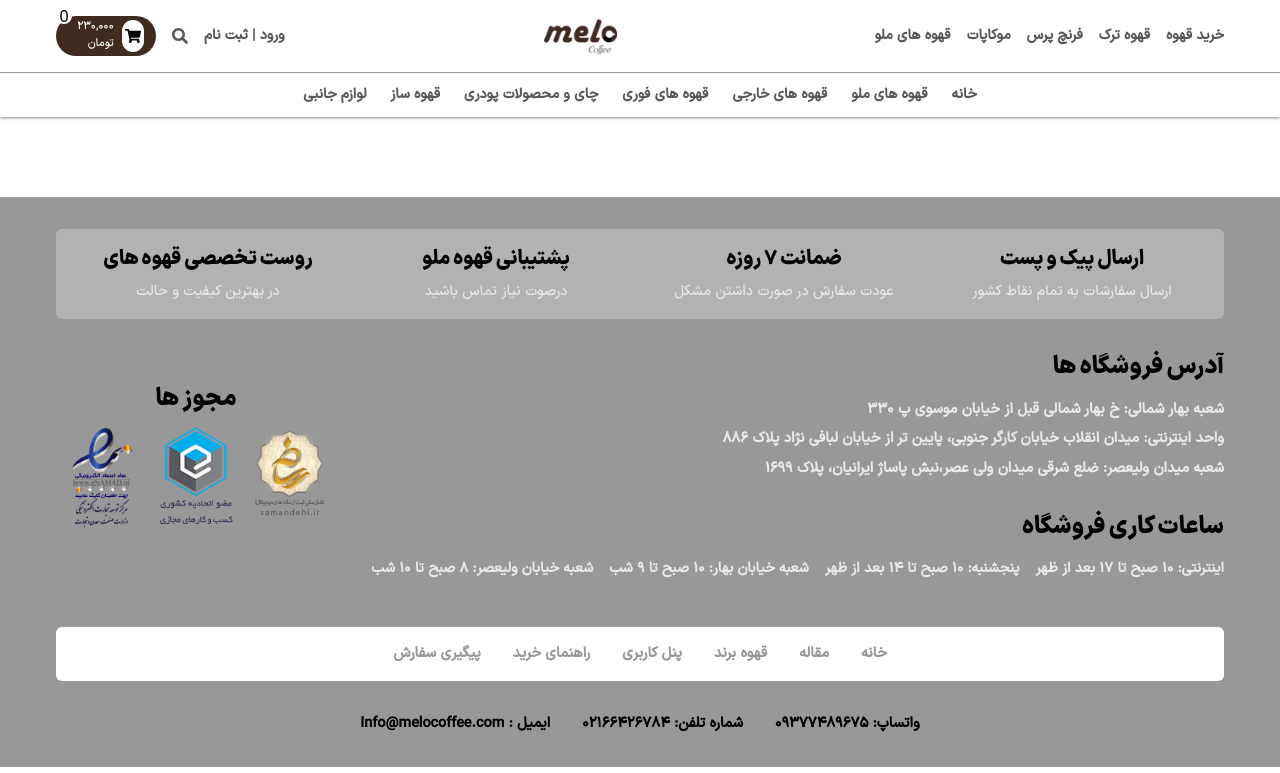
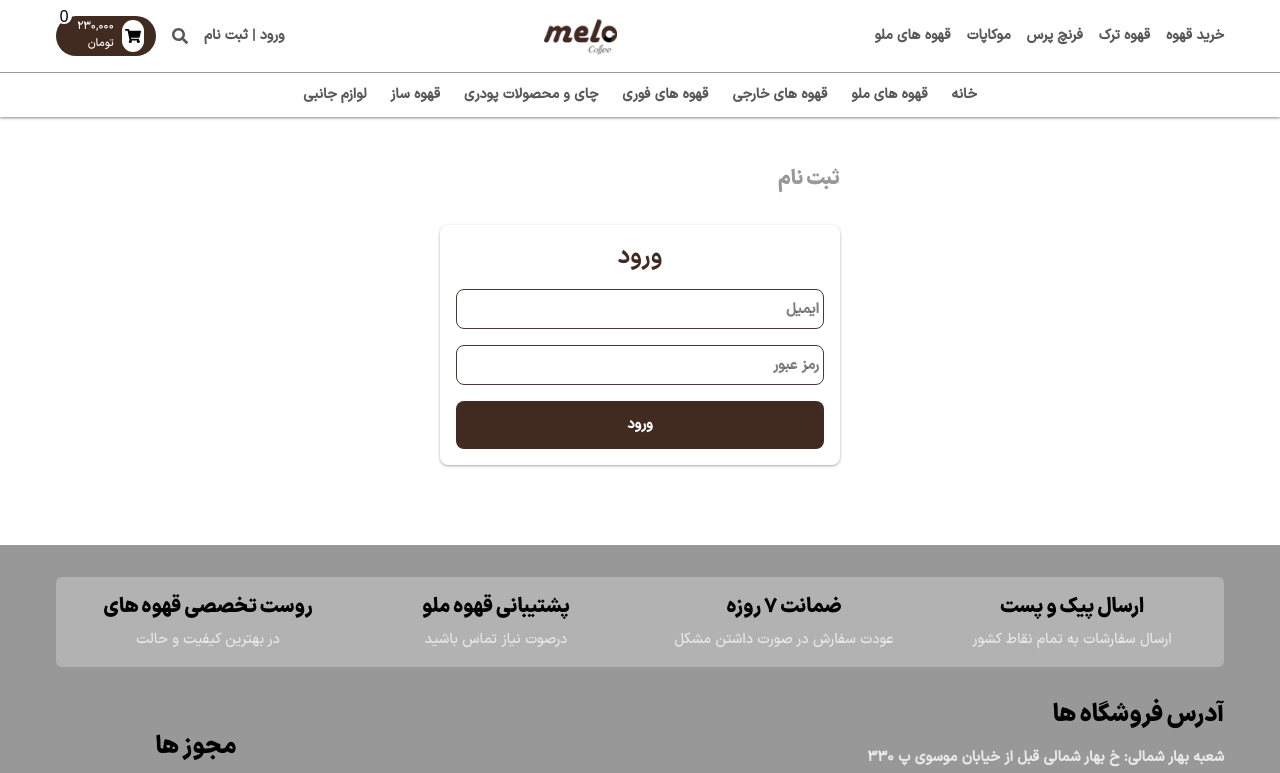
Before and after one commit to mohammadmehdidalvandii/mello-coffee, a Next.js app: page /loginOrRegister in a window 1280 px wide. Shown: the top 773 px of the page. Built offline with nearby package versions, Linux system fonts and the light colour scheme.

Commit message:
created section login register

```diff
--- a/src/app/loginOrRegister/page.tsx
+++ b/src/app/loginOrRegister/page.tsx
@@ -1,6 +1,7 @@
 import Footer from '@/components/module/Footer/Footer'
 import MainHeader from '@/components/module/MainHeader/MainHeader'
 import Navbar from '@/components/module/Navbar/Navbar'
+import LoginRegister from '@/components/template/loginOrRegister/LoginRegister/LoginRegister'
 import React from 'react'
 
 const page:React.FC = ()=>{
@@ -8,6 +9,7 @@
     <>
     <Navbar/>
     <MainHeader/>
+    <LoginRegister/>
     <Footer/>
     </>
   )
--- /dev/null
+++ b/src/components/template/loginOrRegister/LoginRegister/LoginRegister.tsx
@@ -0,0 +1,38 @@
+"use client"
+import React, { useState } from 'react'
+import Login from '../Login/Login'
+import Register from '../Register/Register'
+
+const LoginRegister:React.FC = ()=>{
+    const [loginOrRegister , setLoginOrRegister] = useState<string>("Login")
+
+    const handlerChangeForm:React.ReactEventHandler<HTMLButtonElement>= ()=>{
+        if(loginOrRegister === "Login"){
+            setLoginOrRegister("Register")
+        } else(
+            setLoginOrRegister("Login")
+        )
+    }
+
+  return (
+    <section className="block my-12">
+        <div className="container">
+            <div className="block mx-auto max-w-[300px] lg:max-w-[400px] md:max-w-[350px] sm:max-w-[300px]">
+                <button className="block font-iranBlack text-xl text-secondary-100 cursor-pointer duration-300 ease-linear hover:text-primary-100"
+                onClick={handlerChangeForm}
+                >
+                 {loginOrRegister !== "Login" ? "ورود" : "ثبت نام"}
+                </button>
+                {loginOrRegister === "Login" ? (
+                     <Login/>
+                ) : (
+                       <Register/>
+                )}
+
+            </div>
+        </div>
+    </section>
+  )
+}
+
+export default LoginRegister
```
